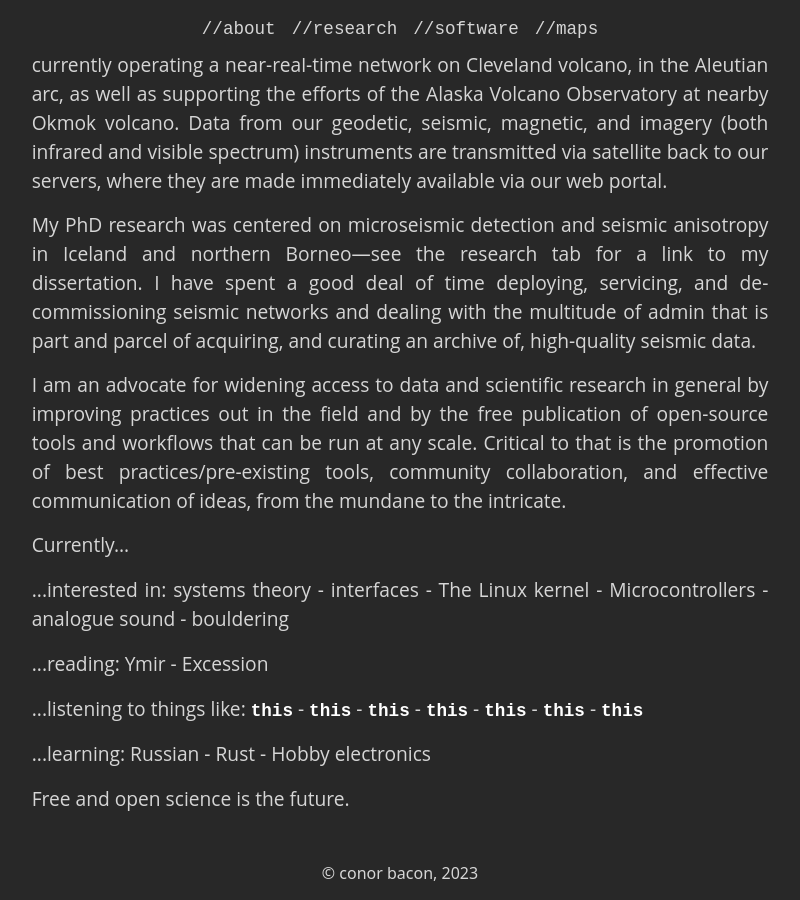
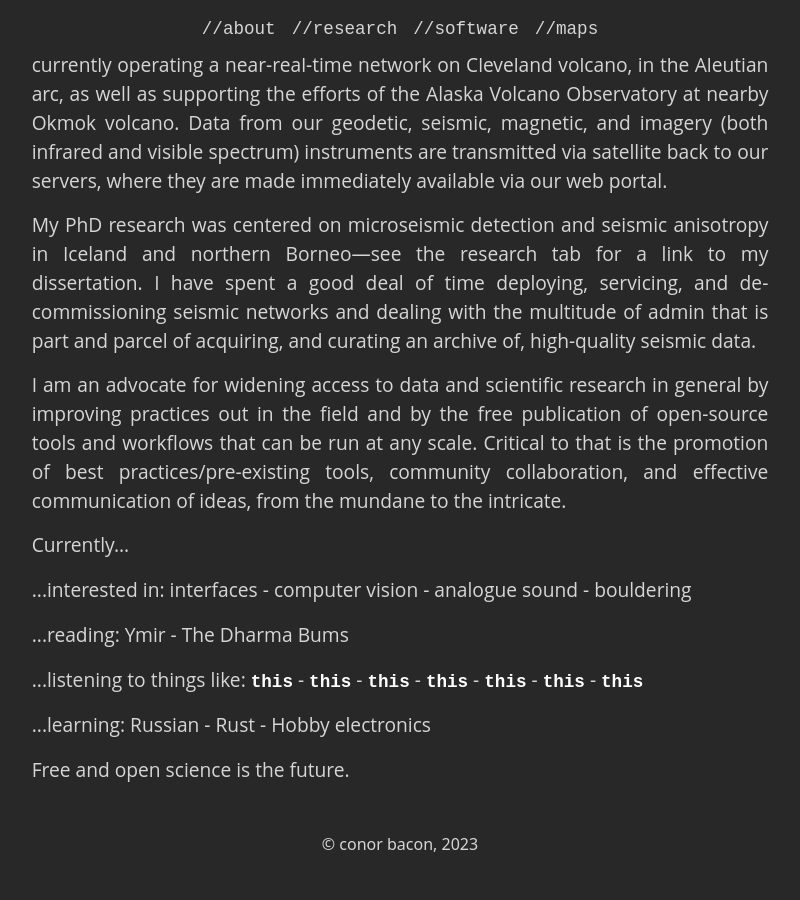
Before and after one commit to hemmelig/hemmelig.github.io, a Jekyll site: the page built from index.html, in a window 1280 px wide and 900 px high, scrolled down 639 px. Shown: the whole window, without its empty margins (240-1040 px from the left). Built offline with Jekyll 4.4.1, drawn with Linux system fonts in a browser that asks for light colours; nearby versions of some CDN libraries; some web fonts are replaced; a script that is not in the unit is left out; after the commit the page ends 1510 px from its top, so only the background shows below that.

Commit message:
:books: Update current reading EOM

```diff
--- a/index.html
+++ b/index.html
@@ -4,15 +4,13 @@ title: "Conor Bacon: Home Page"
 header_title: Conor Bacon
 nav_item: home
 interests:
-  - systems theory
   - interfaces
-  - The Linux kernel
-  - Microcontrollers
+  - computer vision
   - analogue sound
   - bouldering
 books:
   - Ymir
-  - Excession
+  - The Dharma Bums
 beats:
   - _IFtJ-XTXF8
   - Dm4HUjunhQU
```
